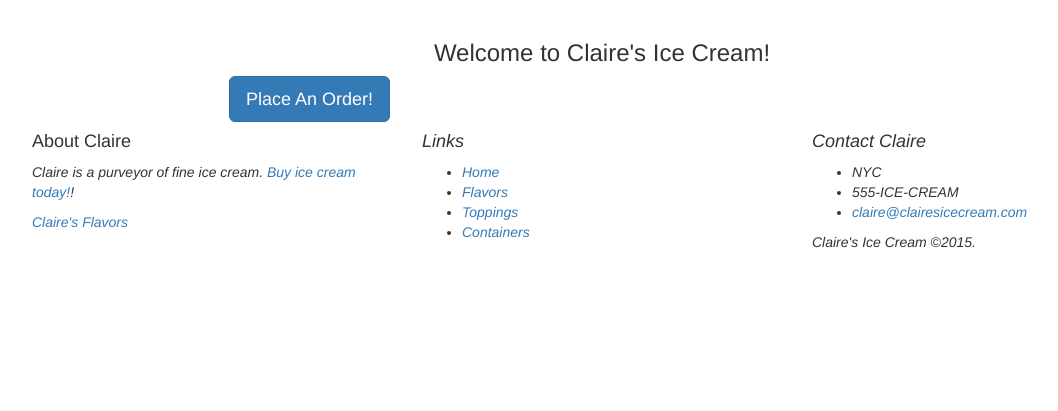
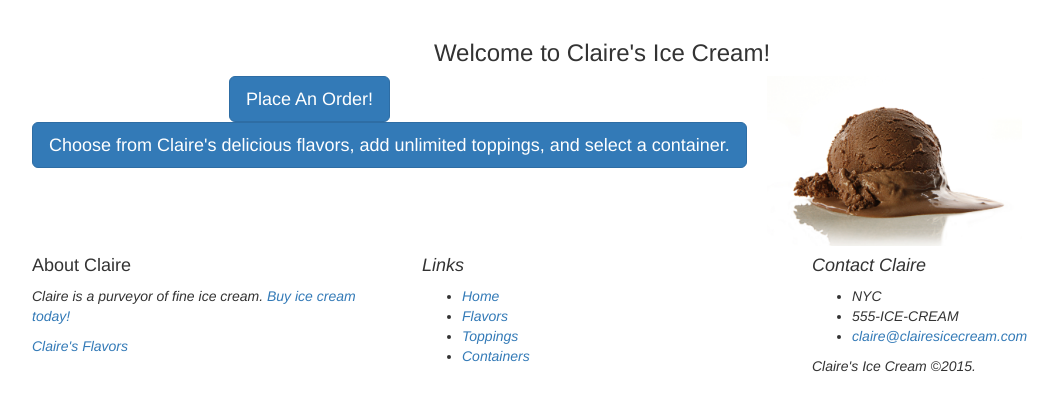
Before and after one commit to EricFries/claires-ice-cream, a Django app: page / in a window 1280 px wide. Shown: the part 52-463 px from the top of the page, without its empty margins (38-1096 px from the left). Run offline with Django 3.2, Linux system fonts and the light colour scheme; some libraries are stand-ins or nearby versions.

Commit message:
add image to index

```diff
--- a/ice_cream_ordering/templates/base.html
+++ b/ice_cream_ordering/templates/base.html
@@ -35,7 +35,7 @@
         <div class='row'>
           <div class='col-md-4'>
           <h4>About Claire</h4>
-          <p><i>Claire is a purveyor of fine ice cream. <a href='new.html'>Buy ice cream today!</a>!</p>
+          <p><i>Claire is a purveyor of fine ice cream. <a href='new.html'>Buy ice cream today!</a></p>
           <p><a href='flavors'>Claire's Flavors</a></p>
           </div>
           <div class='col-md-4'>
--- a/ice_cream_ordering/templates/ice_cream_ordering/index.html
+++ b/ice_cream_ordering/templates/ice_cream_ordering/index.html
@@ -11,8 +11,14 @@
 	</div>
 	<div class='row'>
   	<div class='col-md-6'>
-			<a href="/new"  class="btn btn-primary btn-lg">Place An Order!</a>
+			<a href="/new"  class="btn btn-primary btn-lg">Place An Order!
+			<p>Choose from Claire's delicious flavors, add unlimited toppings, and select a container.
+			</a>
 		</div>
+		 	<div class='col-md-6'>
+			<img src="https://frozen-chamber-2292.herokuapp.com/static/ice_cream_ordering/images/chocolate.jpg">
+		</div>
+
 	</div>
 </div>
 
```
